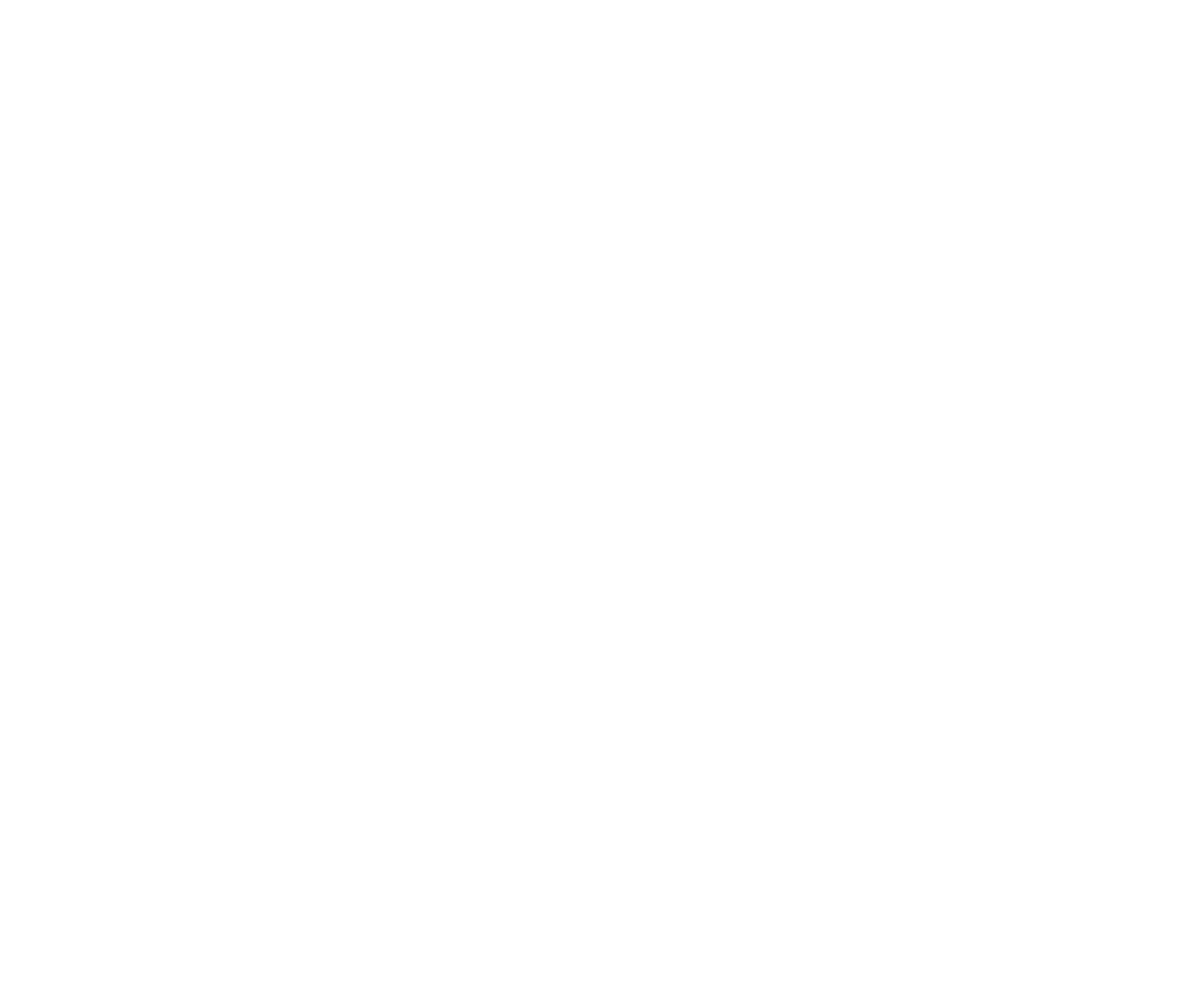
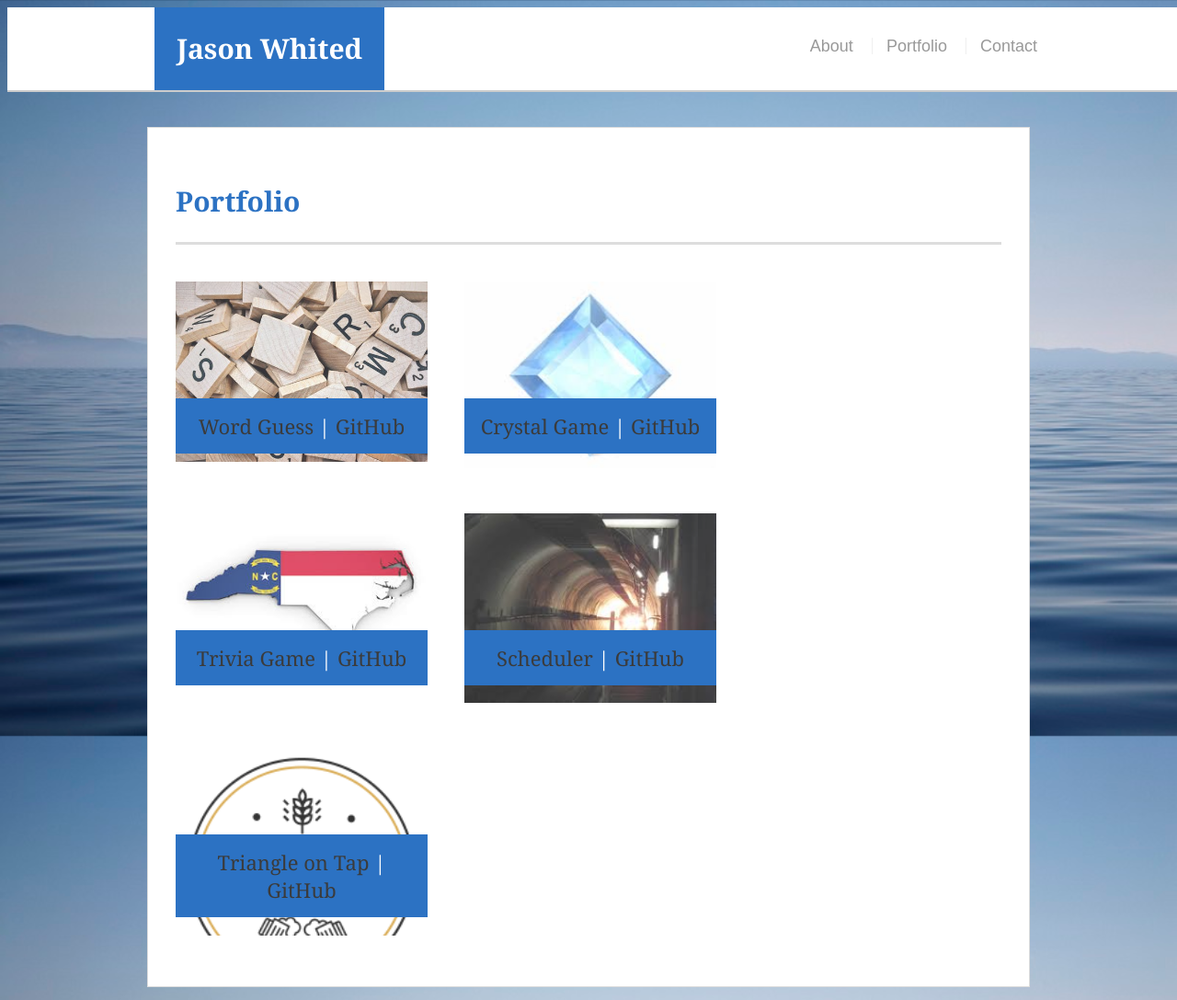
Before and after one commit to jsnwhited/Bootstrap-Portfolio-, a plain HTML site: page portfolio.html in a window 1280 px wide. Shown: the top 1087 px of the page at 92% size. Before the commit the page ends 800 px from the top, so only its background shows below. Drawn offline with Linux system fonts and the light colour scheme.

Commit message:
fixed some things

```diff
--- a/assets/CSS/style.css
+++ b/assets/CSS/style.css
@@ -0,0 +1,234 @@
+body {
+    font-family: Arial, "Helvetica Neue", Helvetica, sans-serif;
+    font-size: 18px;
+    line-height: 34px;
+    color: #777;
+    background: url("../Images/ocean.jpg");
+    background-size: 100%;
+    background-repeat: no-repeat;
+    position:center;
+    background-attachment: fixed;
+  }
+
+  * {
+    box-sizing: border-box;
+  }
+
+  /* general */
+
+  .container {
+    width: 100%;
+    max-width: 960px;
+    margin: 0 auto;
+    clear: both;
+  }
+
+  h1,
+  h2,
+  h3,
+  p {
+    margin-bottom: 20px;
+  }
+
+  p:last-child {
+    margin-bottom: 0;
+  }
+
+  h1,
+  h2,
+  h3 {
+    font-family: Georgia, Times, "Times New Roman", serif;
+    font-weight: 700;
+    color: #2c72c3;
+  }
+
+  h1 {
+    padding-bottom: 20px;
+    font-size: 30px;
+    line-height: 49px;
+    border-bottom: 3px solid #ddd;
+  }
+
+  h2,
+  h3 {
+    font-size: 22px;
+  }
+
+  /* header */
+
+  #masthead {
+    position: fixed;
+    z-index: 99;
+    width: 100%;
+    margin: 0 0 30px;
+    overflow: auto;
+    color: #fff;
+    background: #fff;
+    border-bottom: 2px solid #ccc;
+  }
+
+  #logo {
+    float: left;
+    width: 250px;
+    height: 90px;
+    font-family: Georgia, Times, "Times New Roman", serif;
+    font-size: 30px;
+    font-weight: 700;
+    line-height: 90px;
+    color: #fff;
+    text-align: center;
+    text-decoration: none;
+    background: #2c72c3;
+  }
+
+  nav {
+    float: right;
+    margin-top: 25px;
+  }
+
+  nav a {
+    display: inline-block;
+    padding-left: 15px;
+    margin-left: 15px;
+    line-height: 18px;
+    color: #999;
+    text-decoration: none;
+    border-left: 1px solid #efefef;
+  }
+
+  nav a:first-child {
+    border-left: 0 none;
+  }
+
+  nav a:hover {
+    color: #2c72c3;
+  }
+
+    /* For mobile screens: */
+    @media screen and (max-width: 640px) {
+
+      h1 {
+
+        float: none;
+        margin: auto;
+        text-align: center;
+        border-style: none;
+      }
+
+      a {
+
+        top: 0px;
+        margin: auto;
+      }
+
+      nav {
+
+        float: none;
+        margin-right: 0px;
+
+      }
+
+    }
+
+
+
+
+  /* footer */
+
+  footer {
+    padding: 30px 0;
+    clear: both;
+    font-size: 12px;
+    color: #fff;
+    color: #ccc;
+    text-align: center;
+    background: #666;
+    border-top: 8px solid #2c72c3;
+    height: 50px;
+  }
+
+  footer a {
+    float: right;
+    color: #2c72c3;
+  }
+
+  footer a:hover {
+    color: #ffffff;
+  }
+
+  h3, h2 {
+    padding-bottom: 20px;
+    margin-bottom: 15px;
+    line-height: 22px;
+    border-bottom: 2px solid #eee;
+  }
+
+  /* main */
+
+  #main-container {
+    padding-top: 130px;
+    min-height: calc(100vh - 70px);
+  }
+
+  .main-section {
+    float: left;
+    width: 100%;
+    max-width: 960px;
+    padding: 30px;
+    margin: 0 0 40px;
+    background: #fff;
+    border: 1px solid #ddd;
+  }
+
+  /* portfolio page */
+
+  .project {
+    position: relative;
+    float: left;
+    width: 274px;
+    height: 207px;
+    margin: 20px 0 25px;
+    overflow: auto;
+  }
+
+  .project:nth-child(even) {
+    margin-right: 40px;
+  }
+
+
+  .project img {
+    width: 100%;
+    border: 0 none;
+    opacity: 0.8;
+  }
+
+  .project h3 {
+    position: absolute;
+    bottom: 20px;
+    width: 100%;
+    padding: 15px;
+    margin-bottom: 0;
+    font-weight: 300;
+    line-height: 30px;
+    color: #fff;
+    text-align: center;
+    background: #2c72c3;
+    border-bottom: 0;
+  }
+
+
+  .auth-image {
+    float: left;
+    width: 200px;
+    height: auto;
+    margin-top: 10px;
+    margin-right: 25px;
+  }
+
+  /* contact page */
+
+
+  .sub-container {
+    text-align: center;
+    align-content: center;
+  }
--- a/contact.html
+++ b/contact.html
@@ -0,0 +1,54 @@
+<!doctype html>
+<html lang="en-us">
+
+<head>
+  <meta charset="UTF-8">
+  <title> Contact: Jason Whited</title>
+  <link rel="stylesheet" type="text/css" href="Assets/CSS/style.css">
+  <meta name="viewport" content="width=device-width, initial-scale=1.0">
+
+  <style>
+  @media screen and (max-width: 980px, 768px, 640px) {
+
+  }
+
+  </style>
+</head>
+
+<body>
+
+  <header id="masthead">
+    <div class="container">
+      <a href="index.html" id="logo">Jason Whited</a>
+      <nav>
+        <a href="index.html">About</a>
+        <a href="portfolio.html">Portfolio</a>
+        <a href="contact.html">Contact</a>
+      </nav>
+    </div>
+  </header>
+
+  <div id="main-container" class="container">
+    <section class="main-section">
+      <h1>Contact</h1>
+      <div class="sub-container">
+      <a href="https://github.com/jsnwhited" target="_blank"><img src="Assets/Images/githublogo.jpg" style=" height: 175px; weight: 175px;"></a> &ensp;
+      <a href="mailto:jsn.whited@gmail.com" target="_blank"><img src="Assets/Images/gmail-icon-5.png" style=" height: 175px; weight: 175px;"></a> &ensp;
+      <a href="https://www.linkedin.com/in/jasonwhited/" target="_blank"><img src="Assets/Images/linkedinlogo.jpg" style=" height: 175px; weight: 175px;"></a>
+
+
+      </div>
+
+    </section>
+
+  </div>
+
+  <footer>
+    <div class="container">
+      Copyright &copy;  <a href="#">Back to top</a>
+    </div>
+  </footer>
+
+</body>
+
+</html>
--- a/portfolio.html
+++ b/portfolio.html
@@ -0,0 +1,80 @@
+<!doctype html>
+<html lang="en-us">
+
+<head>
+  <meta charset="UTF-8">
+  <title>Portfolio: Jason Whited</title>
+  <link rel="stylesheet" type="text/css" href="Assets/CSS/style.css">
+  <meta name="viewport" content="width=device-width, initial-scale=1.0">
+
+  <style>
+  @media screen and (max-width: 980px, 768px, 640px) {
+
+  }
+
+  </style>
+</head>
+
+<body>
+
+  <header id="masthead">
+    <div class="container">
+      <a href="index.html" id="logo">Jason Whited</a>
+      <nav>
+        <a href="index.html">About</a>
+        <a href="portfolio.html">Portfolio</a>
+        <a href="contact.html">Contact</a>
+      </nav>
+    </div>
+  </header>
+
+  <div id="main-container" class="container">
+    <section class="main-section">
+      <h1>Portfolio</h1>
+
+
+      <div class="project">
+        <img src="Assets/Images/Words.jpg">
+
+        <h3><a href="https://jsnwhited.github.io/Word-Guess-Game-/" style="text-decoration: none; color:#3b3b3b;" target="_blank">Word Guess</a> |<a href="https://github.com/jsnwhited/Word-Guess-Game-" style="text-decoration: none; color:#3b3b3b" target="_blank"> GitHub</a></h3>
+      </div>
+
+      <div class="project">
+        <img src="Assets/Images/Crystal.jpg">
+
+        <h3><a href="https://jsnwhited.github.io/unit-4-game-/" style="text-decoration: none; color:#3b3b3b" target="_blank"> Crystal Game</a> |<a href="https://github.com/jsnwhited/unit-4-game-" style="text-decoration: none; color:#3b3b3b" target="_blank"> GitHub</a></h3>
+      </div>
+
+      <div class="project">
+        <img src="Assets/Images/NC.jpg" alt="Trivia">
+
+        <h3><a href="https://jsnwhited.github.io/TriviaGame/" style="text-decoration: none; color:#3b3b3b" target="_blank">Trivia Game</a> |<a href="https://github.com/jsnwhited/TriviaGame" style="text-decoration: none; color:#3b3b3b" target="_blank"> GitHub</a></h3>
+      </div>
+
+      <div class="project">
+        <img src="Assets/Images/train.jpg" alt="Train">
+
+        <h3><a href="https://jsnwhited.github.io/TrainScheduler/" style="text-decoration: none; color:#3b3b3b" target="_blank">Scheduler</a> |<a href="https://github.com/jsnwhited/TrainScheduler" style="text-decoration: none; color:#3b3b3b" target="_blank"> GitHub</a></h3>
+      </div>
+
+      <div class="project">
+        <img src="Assets/Images/TOT.png" alt="Project3">
+
+        <h3><a href="http://still-ocean-39852.herokuapp.com/" style="text-decoration: none; color:#3b3b3b" target="_blank">Triangle on Tap</a> |<a href="https://github.com/ryankooy/project3" style="text-decoration: none; color:#3b3b3b" target="_blank"> GitHub</a></h3>
+      </div>
+
+
+
+    </section>
+
+  </div>
+
+  <footer>
+    <div class="container">
+      Copyright JASON :) &copy;  <a href="#">Back to top</a>
+    </div>
+  </footer>
+
+</body>
+
+</html>
```
Also changed, not shown: index.html (+2 -2 lines), assets/Images/Crystal.jpg (added), assets/Images/NC.jpg (added), assets/Images/TOT.png (added), assets/Images/githublogo.jpg (added), assets/Images/gmail-icon-5.png (added), assets/Images/linkedinlogo.jpg (added), assets/Images/ocean.jpg (added), assets/Images/profile.png (added), assets/Images/train.jpg (added), assets/Images/words.jpg (added), 2 other files.
